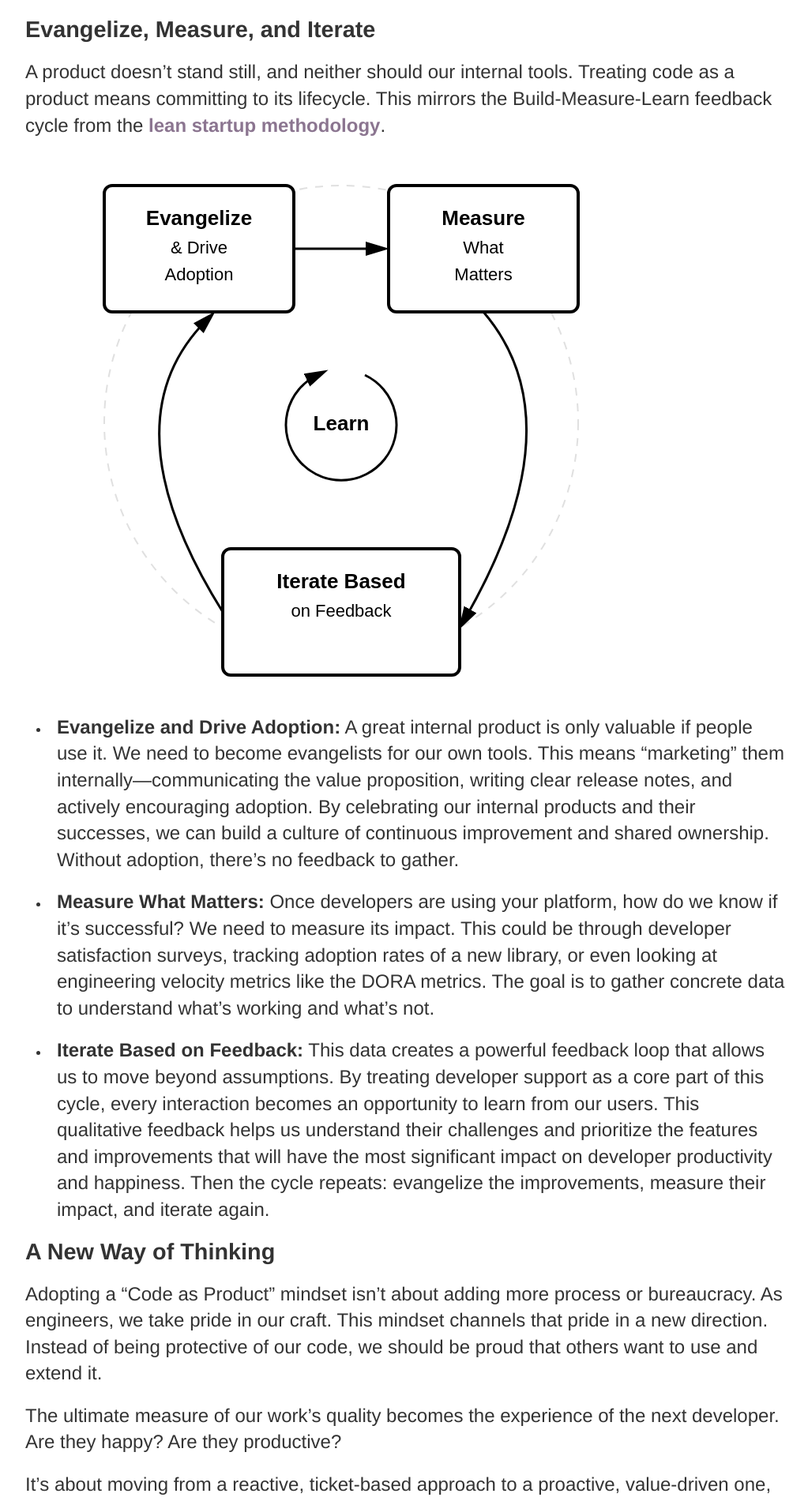
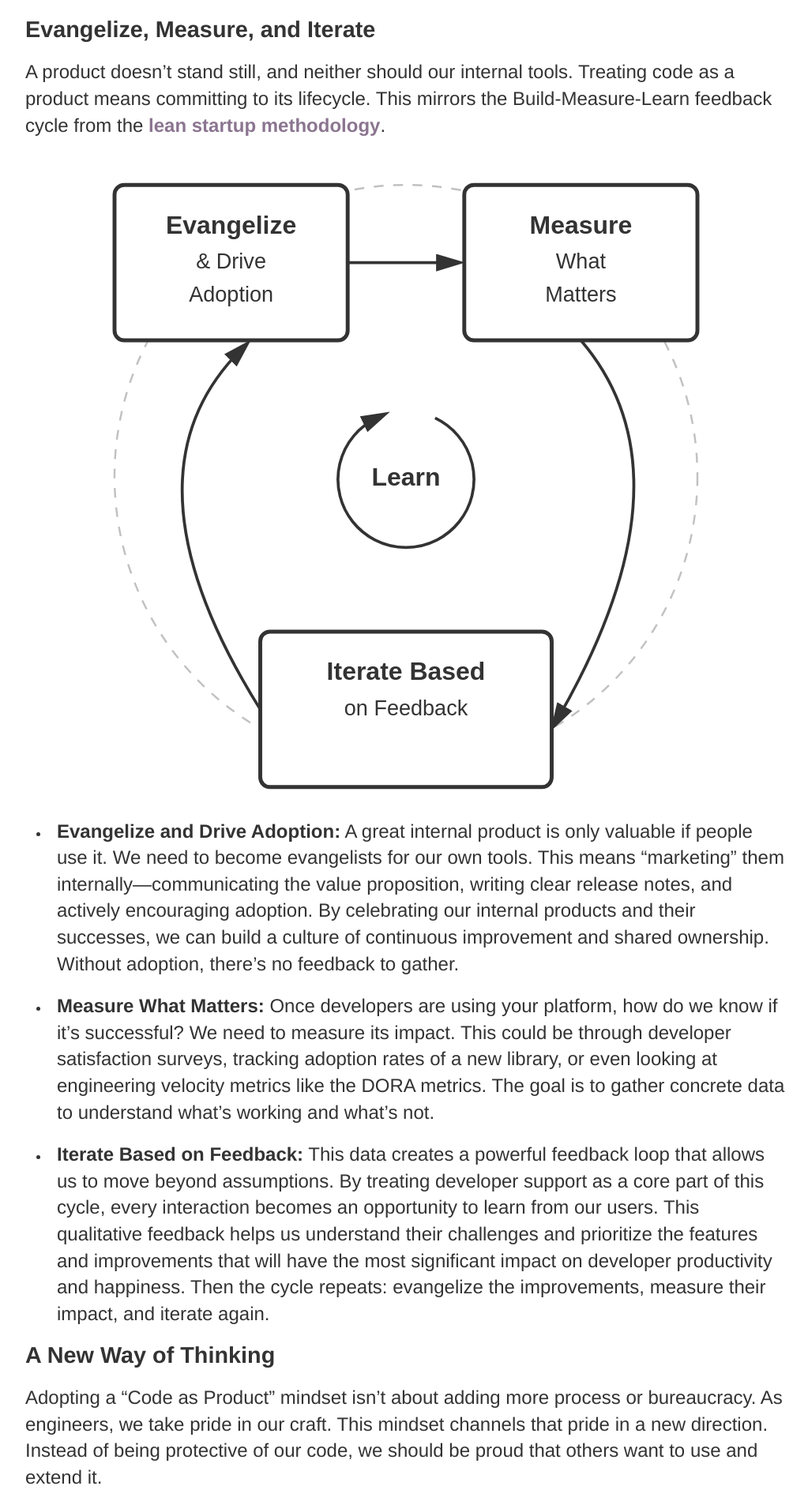
Before and after one commit to cogitor/cogitor.github.io, a Jekyll site: the page built from _posts/2025-11-16-code-as-product-part-2.md, in a window 1280 px wide. Shown: the part 411-2312 px from the top of the page at 79% size, without its empty margins (126-1149 px from the left). Built offline with Jekyll 4.4.1, drawn with Linux system fonts in a browser that asks for light colours; nearby versions of some CDN libraries; some web fonts are replaced; comment, search, counter and statistics services are not loaded; a style sheet for code colours, icons or effects is not loaded.

Commit message:
fix: Rework SVG to be inlined and theme-aware

```diff
--- a/_posts/2025-11-16-code-as-product-part-2.md
+++ b/_posts/2025-11-16-code-as-product-part-2.md
@@ -20,7 +20,9 @@
 
 A product doesn't stand still, and neither should our internal tools. Treating code as a product means committing to its lifecycle. This mirrors the Build-Measure-Learn feedback cycle from the [lean startup methodology](https://en.wikipedia.org/wiki/Lean_startup).
 
-![Build-Measure-Learn Feedback Cycle]({{ site.baseurl }}/assets/feedback-cycle.svg)
+<div class="center">
+  {% include feedback-cycle.svg %}
+</div>
 
 *   **Evangelize and Drive Adoption:** A great internal product is only valuable if people use it. We need to become evangelists for our own tools. This means "marketing" them internally—communicating the value proposition, writing clear release notes, and actively encouraging adoption. By celebrating our internal products and their successes, we can build a culture of continuous improvement and shared ownership. Without adoption, there's no feedback to gather.
 
--- a/css/main.css
+++ b/css/main.css
@@ -441,3 +441,22 @@
   .hljs-strong {
     font-weight: bold;
   }
+
+/* Theme-aware SVG styling */
+.themed-svg rect {
+  fill: var(--background-color);
+  stroke: var(--text-color);
+}
+.themed-svg text {
+  fill: var(--text-color);
+  stroke: none;
+}
+.themed-svg path {
+  stroke: var(--text-color);
+}
+.themed-svg polygon {
+  fill: var(--text-color);
+}
+.themed-svg circle {
+  stroke: var(--text-color);
+}
```
Also changed, not shown: _includes/feedback-cycle.svg (added), assets/feedback-cycle.svg (deleted).
